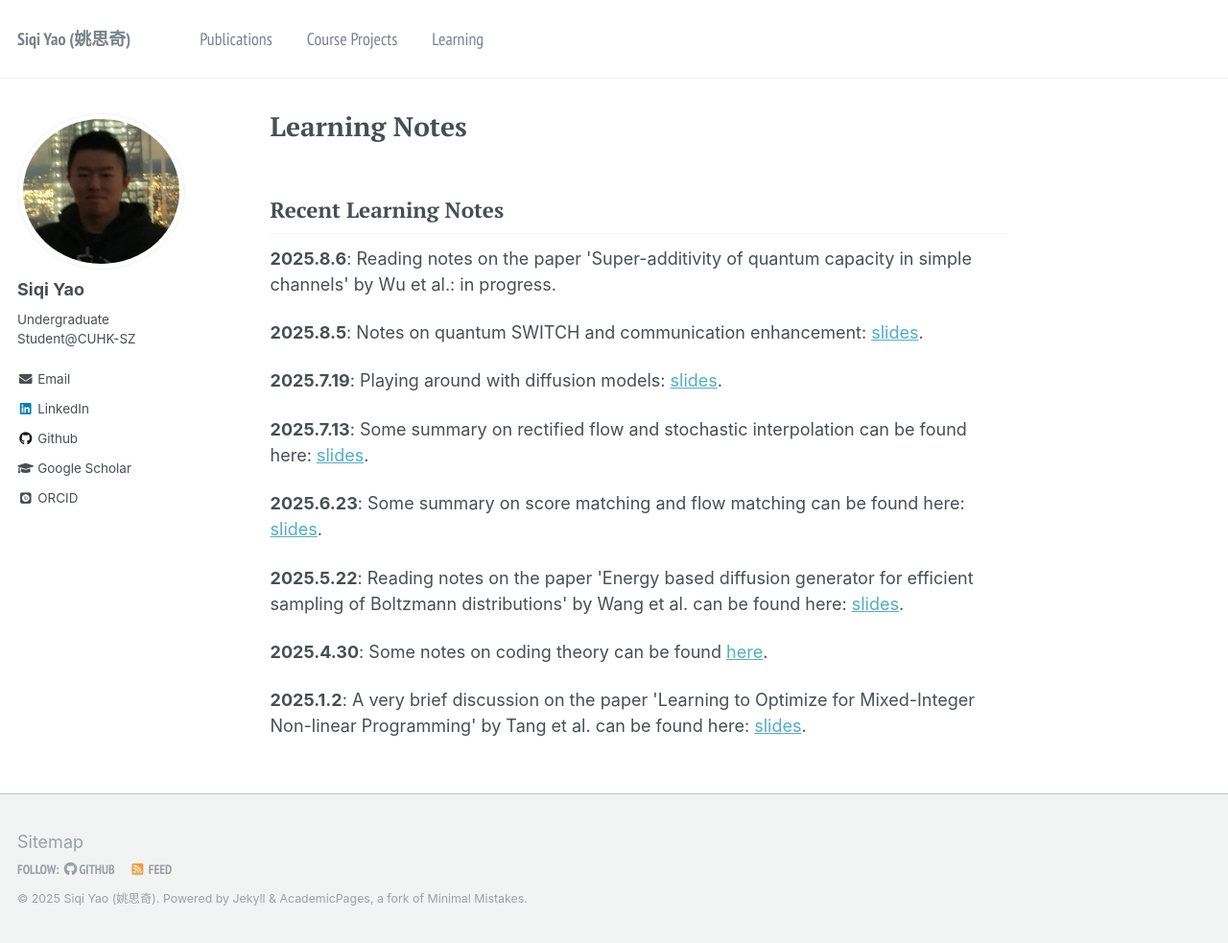
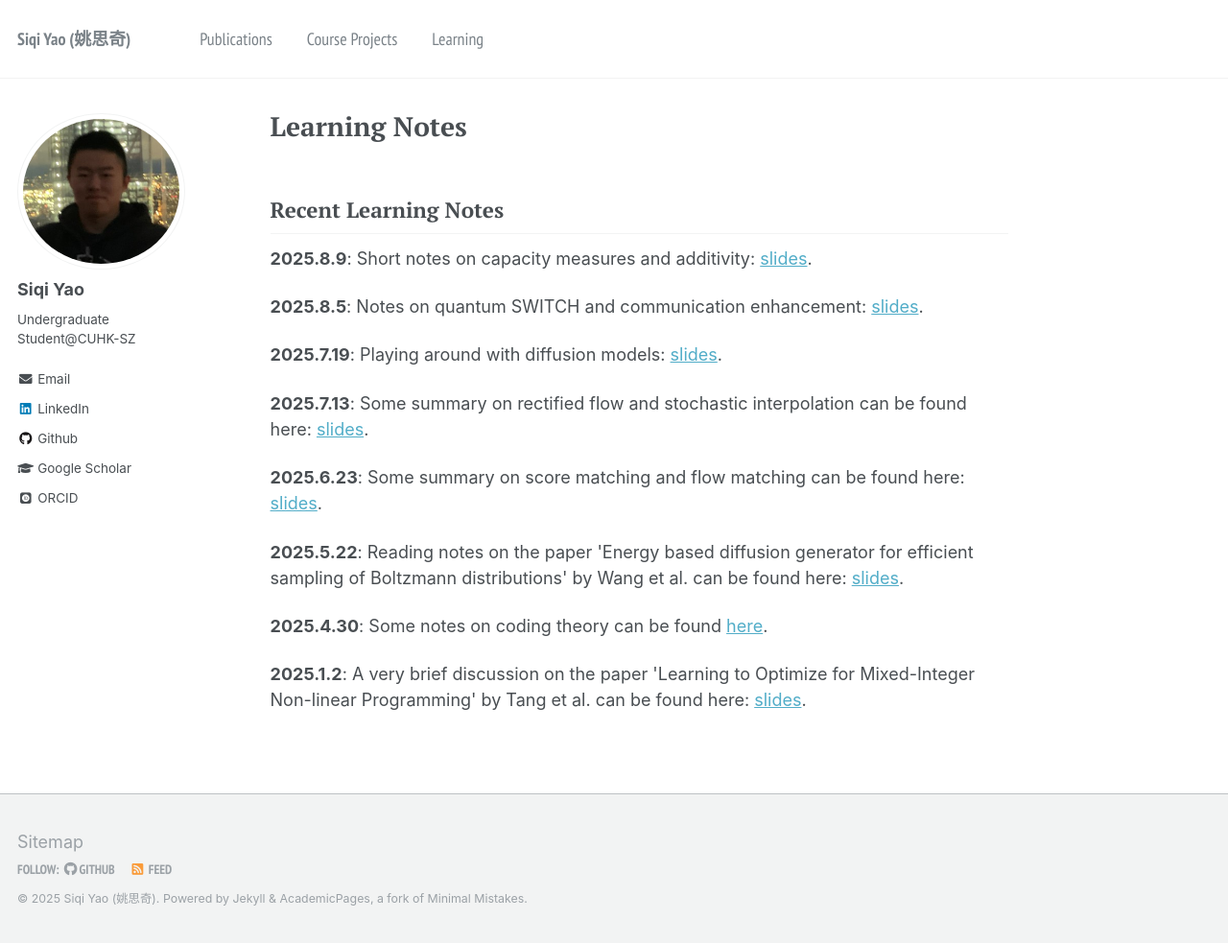
Before and after one commit to YaoSiqi2003/YaoSiqi2003.github.io, a Jekyll site: the page built from _pages/learning.md, in a window 1280 px wide and 983 px high. Shown: the whole window at 96% size. Built offline with Jekyll 4.4.1, drawn with Linux system fonts in a browser that asks for light colours; some web fonts are replaced.

Commit message:
Add new file

```diff
--- a/_pages/learning.md
+++ b/_pages/learning.md
@@ -8,8 +8,7 @@ author_profile: true
 ## Recent Learning Notes
 
 
-
-<p><strong>2025.8.6</strong>: Reading notes on the paper 'Super-additivity of quantum capacity in simple channels' by Wu et al.: in progress.</p>
+<p><strong>2025.8.9</strong>: Short notes on capacity measures and additivity: <a href="/files/Short_notes_on_capacity_measures_and_additivity.pdf">slides</a>.</p>
 
 <p><strong>2025.8.5</strong>: Notes on quantum SWITCH and communication enhancement: <a href="/files/Quantum_SWITCH_for_Communication_Enhancement.pdf">slides</a>.</p>
 
```
Also changed, not shown: 1 other file.
